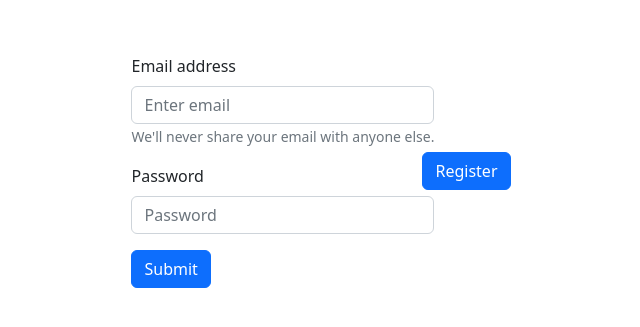
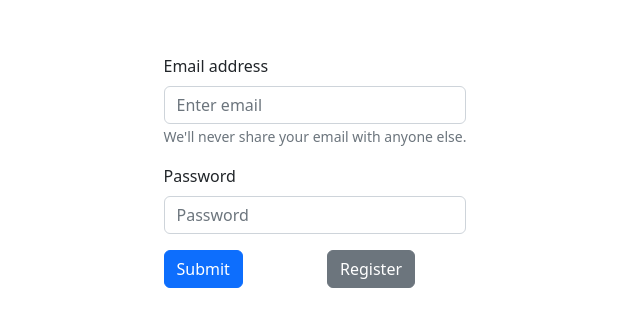
Before and after one commit to EwanDubashinski/todoapp-client, a React (Vite) app: page /login in a window 1280 px wide. Shown: the part 229-556 px from the top of the page, without its empty margins (325-965 px from the left). Built offline with nearby package versions, Linux system fonts and the light colour scheme; no server answers.

Commit message:
Small layout improvement

```diff
--- a/src/Login.tsx
+++ b/src/Login.tsx
@@ -2,6 +2,7 @@ import Button from 'react-bootstrap/Button';
 import Form from 'react-bootstrap/Form';
 import Container from 'react-bootstrap/Container';
 import Row from 'react-bootstrap/Row';
+import Col from 'react-bootstrap/Col';
 import axios from 'axios';
 import { useState } from 'react';
 import { useNavigate } from 'react-router-dom';
@@ -44,13 +45,17 @@ const Login = () => {
                   <Form.Label>Password</Form.Label>
                   <Form.Control type="password" placeholder="Password" onChange={(e) => setPwd(e.target.value)} />
                </Form.Group>
-               <Button variant="primary" type="submit" onClick={submit}>
-                  Submit
-               </Button>
+               <Row>
+                  <Col >
+                     <Button variant="primary" type="submit" onClick={submit}>
+                        Submit
+                     </Button>
+                  </Col>
+                  <Col>
+                     <Button variant='secondary' onClick={() => navigate("/registration")}>Register</Button>
+                  </Col>
+               </Row>
             </Form>
-         </Row>
-         <Row>
-            <Button onClick={() => navigate("/registration")}>Register</Button>
          </Row>
       </Container>
    </>);
```
